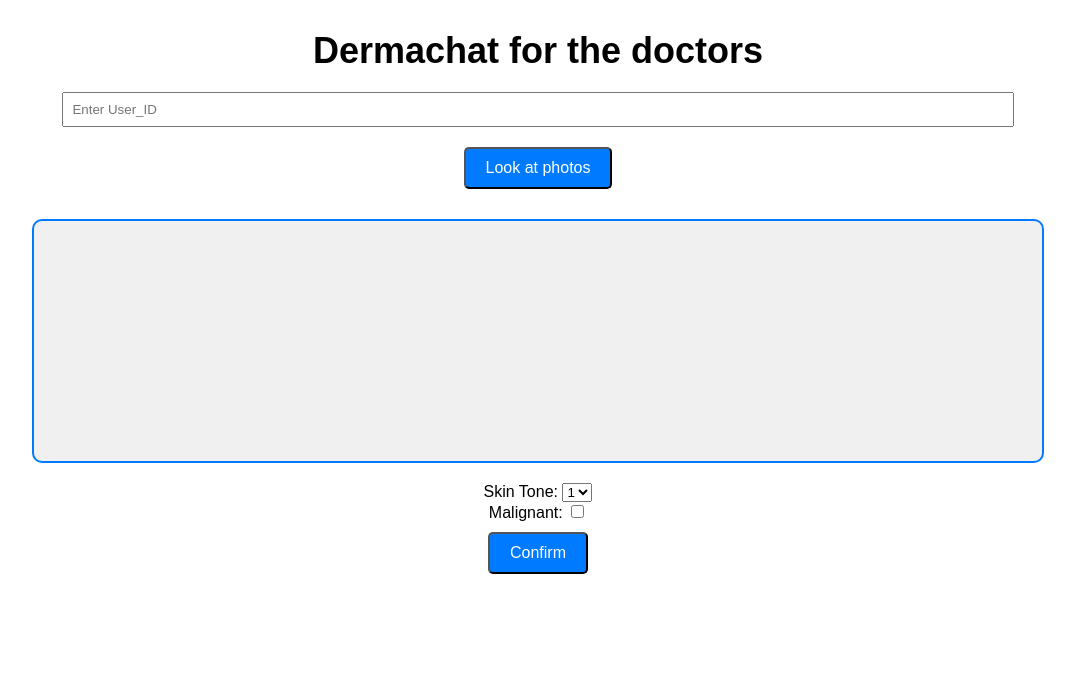
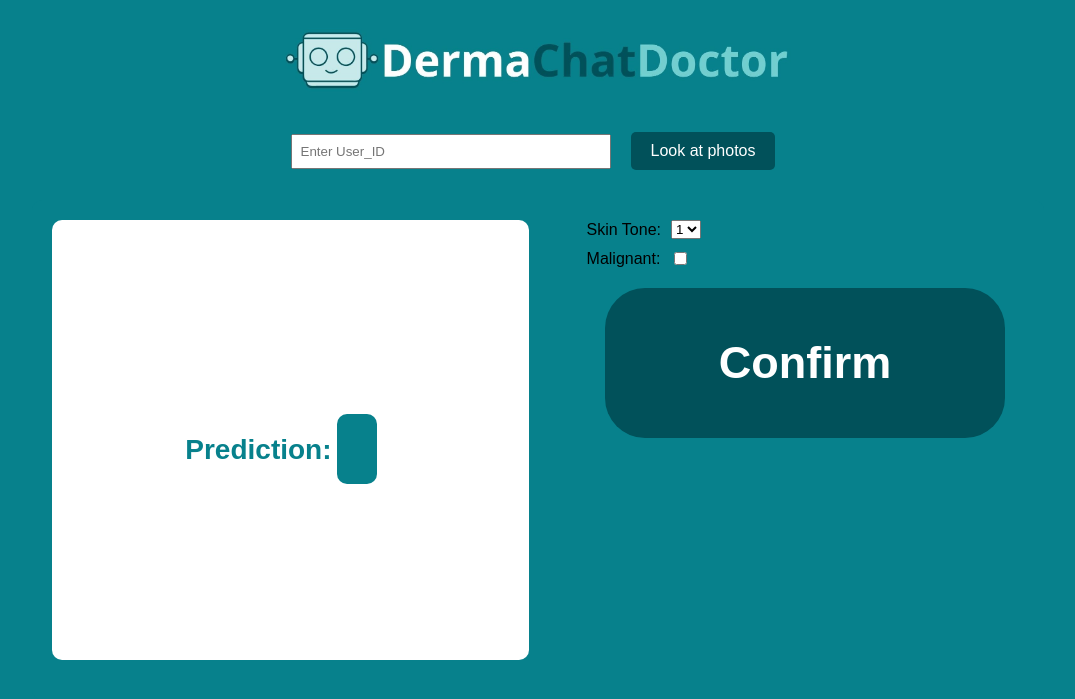
Before and after one commit to FrancescoRec/Dermachat, a Django app: page /doctor/ in a window 1280 px wide. Shown: the top 699 px of the page, without its empty margins (102-1177 px from the left). Run offline with Django 5.2, Linux system fonts and the light colour scheme.

Commit message:
test_doctor_1

```diff
--- a/dermachat/templates/upload_image.html
+++ b/dermachat/templates/upload_image.html
@@ -3,7 +3,6 @@
 <html lang="en">
 <head>
     <meta charset="UTF-8">
-    <title>DermaChat</title>
     <link rel="stylesheet" href="{% static 'styles.css' %}">
 </head>
 <body>
--- a/doctor_interface/static/stylesD.css
+++ b/doctor_interface/static/stylesD.css
@@ -1,6 +1,24 @@
 body {
     font-family: Arial, sans-serif;
+    background-color: #07818C;
 }
+
+.header {
+    display: flex;
+    justify-content: center;
+    align-items: center;
+    height: 50vh;
+    text-align: center;
+    max-width: 100%; /* Adjust the maximum width as needed */
+    height: auto; /* Maintain aspect ratio */
+    max-height: 500px;
+}
+
+.header img {
+    max-width: 60%; /* Reduce the size of the image to one-third */
+    height: auto; /* Maintain aspect ratio */
+}
+
 
 .container {
     width: 80%;
@@ -13,70 +31,144 @@ h2 {
     margin-bottom: 20px;
 }
 
-.button {
+.prediction-container {
+    position: relative;
+    display: flex;
+    align-items: center;
+    justify-content: center;
+    margin-top: 20px;
+
+}
+
+.prediction-container h1 {
+    font-size: 28px;
+    color: #07818C;
+    margin-right: 5px;
+}
+
+.prediction-container .prediction_model {
+    font-size: 36px;
+    color: white;
+    background-color: #07818C;
+    padding: 10px 20px;
+    border-radius: 10px;
     display: inline-block;
+    height: 50px;
+    line-height: 0px;
+    margin-right: 20px;
+    text-align: center;
+    margin-bottom: 2px;
+}
+
+.search-form {
+    display: flex;
+    justify-content: center;
+    align-items: center;
+    margin-bottom: 20px;
+}
+
+#query-input {
+    padding: 8px;
+    width: 300px;
+    margin-right: 10px;
+}
+
+button[type="submit"], .custom-file-upload {
+    border-radius: 40px; /* More rounded corners */
+    padding: 15px 30px;
+    background-color: #01515A;
+    color: #fff;
+    border: none;
+    cursor: pointer;
+    text-align: center;
+    display: inline-block;
+    font-size: 45px;
+    font-weight: bold;
+    font-family: Arial, sans-serif;
+    margin-top: 10px;
+    margin-bottom: 10px;
+    width: 400px;
+    height: 150px;
+    line-height: normal; /* Adjusted for better text centering */
+}
+
+button[type="look"] {
     padding: 10px 20px;
     font-size: 16px;
     cursor: pointer;
     margin: 10px;
     border-radius: 5px;
-    background-color: #007bff;
+    background-color: #01515A;
     color: #fff;
     text-decoration: none;
+    border: none;
+}
+
+button:hover, .custom-file-upload:hover {
+    background-color: #FD9B82;
+    color: #01515A
 }
 
 .big-container {
-    margin-top: 20px;
+    display: flex;
+    justify-content: space-between;
     padding: 20px;
-    border: 2px solid #007bff;
     border-radius: 10px;
-    background-color: #f0f0f0;
-    min-height: 200px;
+    background-color: #07818C;
+}
+
+.left-side {
+    display: flex;
+    flex-direction: column;
+    justify-content: center;
+    align-items: center;
+    background-color: white;
+    padding: 20px;
+    border-radius: 10px;
+    height: 400px;
+    width: 45%;
     margin-bottom: 20px;
 }
 
-.menu {
-    display: none;
-    position: absolute;
-    background-color: #f9f9f9;
-    min-width: 80px;
-    box-shadow: 0px 8px 16px 0px rgba(0,0,0,0.2);
-    z-index: 1;
-}
-
-.menu a {
-    color: black;
-    padding: 12px 16px;
-    text-decoration: none;
+.left-side img {
+    max-width: 100%;
+    max-height: 100%;
+    border-radius: 8px;
     display: block;
 }
 
-.menu a:hover {
-    background-color: #ddd;
+.left-side, .right-side {
+    width: 45%;
 }
 
-#x {
-    display: none;
-    margin-top: 20px;
-    padding: 20px;
-    border: 2px solid #007bff;
-    border-radius: 10px;
-    background-color: #f0f0f0;
-}
-
-#query-input {
-    margin-bottom: 10px;
-    padding: 8px;
-    width: calc(100% - 80px);
-}
-
-#content-container {
-    margin-top: 20px;
-}
-.img-gallery img {
+.image-gallery img {
     max-width: 100%;
-    max-height: 100%;
+    max-height: 300px; /* Ensure image fits within the container */
     border-radius: 8px;
     margin: 0 auto;
     display: block;
 }
+
+.right-side form {
+    display: flex;
+    flex-direction: column;
+    align-items: flex-start;
+}
+
+.right-side .form-group {
+    display: flex;
+    align-items: center;
+    margin-bottom: 10px;
+}
+
+.right-side label {
+    margin-right: 10px;
+}
+
+.right-side select, .right-side input[type="checkbox"] {
+    margin-right: 10px;
+}
+
+.right-side .button {
+    align-self: center;
+}
--- a/doctor_interface/templates/doctor_interface.html
+++ b/doctor_interface/templates/doctor_interface.html
@@ -8,39 +8,50 @@
 </head>
 <body>
     <div class="container">
-        <h2>Dermachat for the doctors</h2>
-        <form method="post" action="/doctor/images/">
+        <div class="header">
+            <img src="{% static 'TitleDoctor.jpg' %}" alt="DermaChat">
+        </div>
+
+        <form method="post" action="/doctor/images/" class="search-form">
             {% csrf_token %}
             <input type="text" id="query-input" name="user_id" placeholder="Enter User_ID">
-            <button type="submit", class="button">Look at photos</button>
+            <button type="look" class="button">Look at photos</button>
+        </form>
 
-            <div class="big-container" id="content-container">
+        <div class="big-container">
+            <div class="left-side">
                 <div class="image-gallery">
+                    <img src="{{ image.image.url }}">
+                    <div class="prediction-container">
+                        <h1>Prediction:</h1>
+                        <div class="prediction_model">
                             {% if image %}
-                    <img src="{{ image.image.url }}" alt="User Image">
-                    <H3>The model has retrieve this percentage of risk:</H3>
-                    <h2> {{ prediction }} </h2>
+                            <h2>{{ prediction }}</h2>
                             {% endif %}
                         </div>
                     </div>
-        </form>
-
+                </div>
+            </div>
+            <div class="right-side">
                 <form method="post" action="/doctor/">
                     {% csrf_token %}
                     <input type="hidden" name="user_id_" value="{{ user_id }}">
+                    <div class="form-group">
                         <label for="skin_tone">Skin Tone:</label>
                         <select name="skin_tone">
                             {% for i in "123456" %}
                             <option value="{{ i }}">{{ i }}</option>
                             {% endfor %}
-            </select><br>
-
+                        </select>
+                    </div>
+                    <div class="form-group">
                         <label for="malignant">Malignant:</label>
-            <input type="checkbox" name="malignant" value="true"><br>
-
+                        <input type="checkbox" name="malignant" value="true">
+                    </div>
                     <button type="submit" class="button">Confirm</button>
-
                 </form>
+            </div>
+        </div>
     </div>
 </body>
 </html>
```
Also changed, not shown: doctor_interface/static/TitleDoctor.jpg (added). Lines whose indentation alone changed are shown as unchanged.
